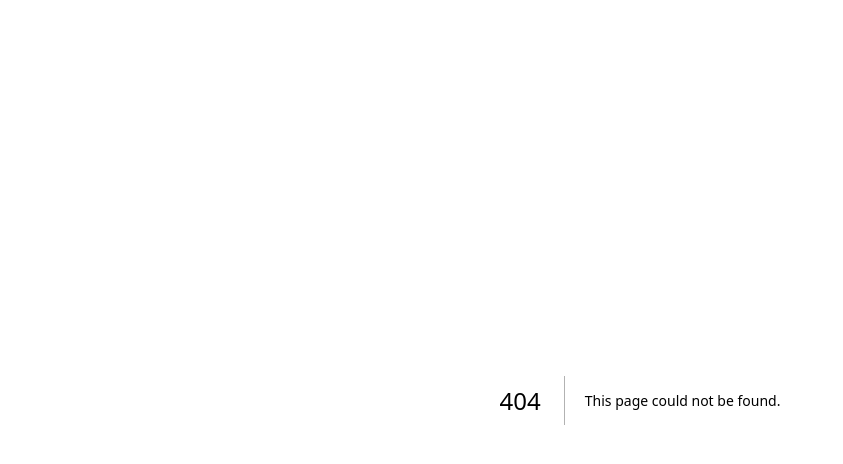
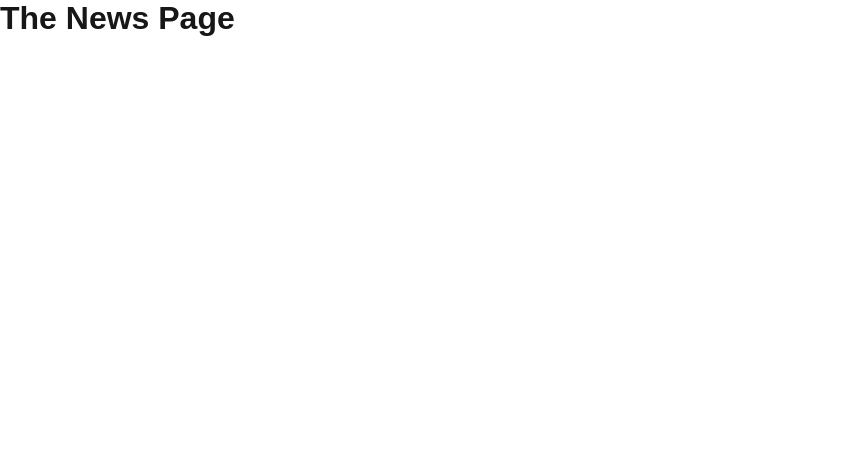
Before and after one commit to antoninaparulava-coder/nextjs-course4, a Next.js app: page /news in a window 1280 px wide. Before the commit this address had no page. Shown: the top 464 px of the page, without its empty margins (0-843 px from the left). Built offline with nearby package versions, Linux system fonts and the light colour scheme.

Commit message:
Adding First Pages To The Project

```diff
--- a/pages/index.js
+++ b/pages/index.js
@@ -0,0 +1,5 @@
+function HomePage() {
+  return <h1>The home page</h1>
+}
+
+export default HomePage
--- /dev/null
+++ b/pages/news.js
@@ -0,0 +1,5 @@
+function NewsPage() {
+  return <h1>The News Page</h1>
+}
+
+export default NewsPage
```
